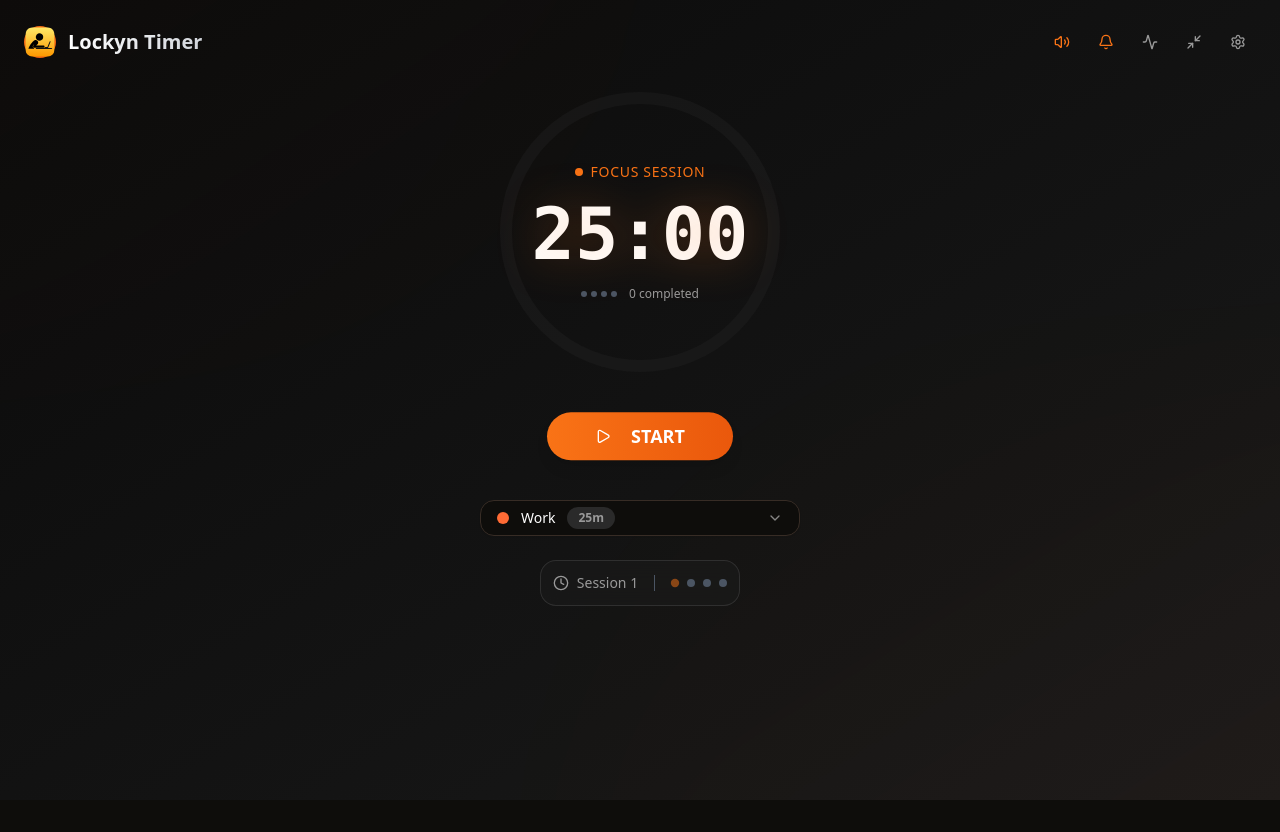
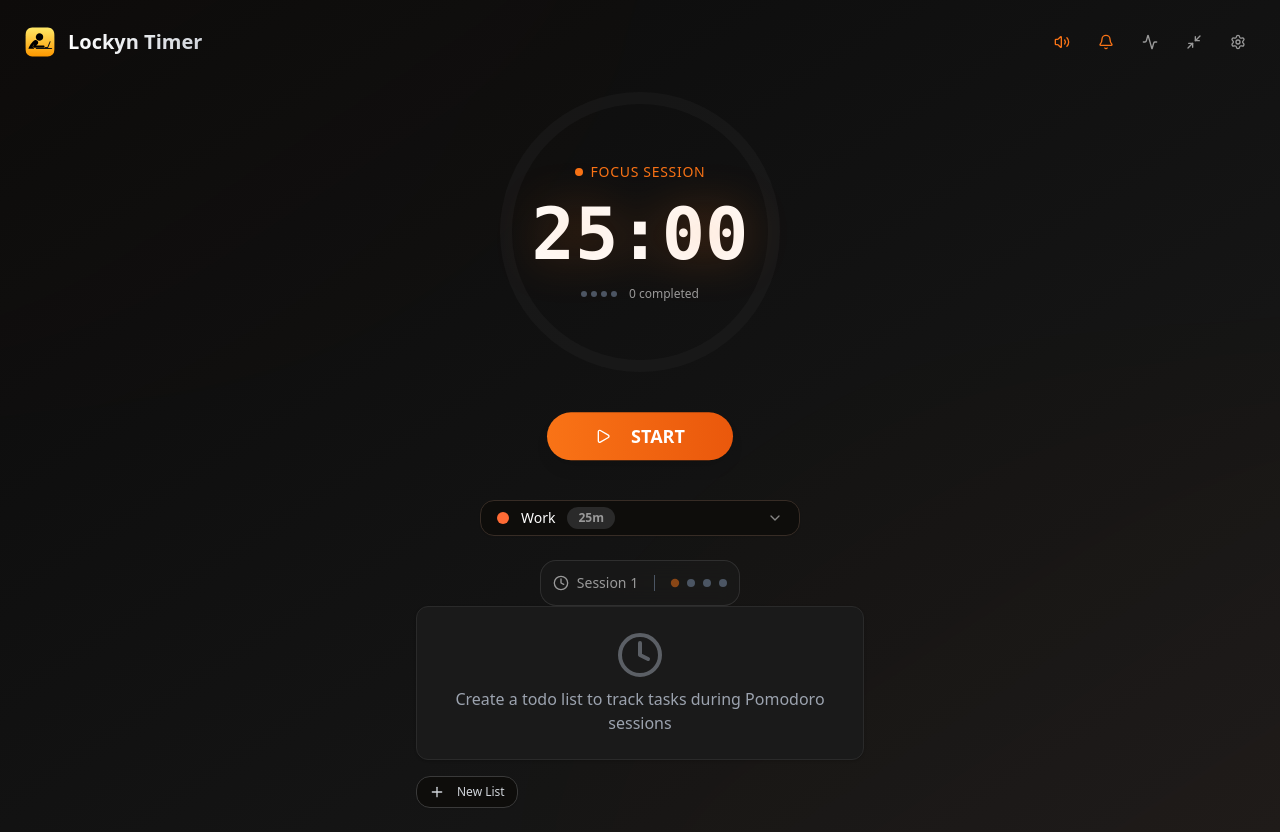
Before and after one commit to ElvinEga/pomodoro-timer, a React (Vite) app: page / in a window 1280 px wide. Before the commit the page ends 800 px from the top, so only its background shows below. Built offline with nearby package versions, Linux system fonts and the light colour scheme; the HTML template or start-up script is replaced by a standard one.

Commit message:
Integrate Todo list with timer
This commit adds a Todo list feature to the timer, allowing users to
manage tasks directly within the timer interface. It includes a quick
todo view and a full todo list. Additionally, it wraps the component
with a TodoProvider.

```diff
--- a/package.json
+++ b/package.json
@@ -30,6 +30,7 @@
     "@tauri-apps/plugin-notification": "^2.3.1",
     "@tauri-apps/plugin-opener": "^2",
     "@tauri-apps/plugin-shell": "^2.3.1",
+    "@types/uuid": "^11.0.0",
     "class-variance-authority": "^0.7.1",
     "clsx": "^2.1.1",
     "date-fns": "^4.1.0",
@@ -38,7 +39,8 @@
     "react": "^19.1.0",
     "react-dom": "^19.1.0",
     "tailwind-merge": "^3.3.1",
-    "tailwindcss-animate": "^1.0.7"
+    "tailwindcss-animate": "^1.0.7",
+    "uuid": "^13.0.0"
   },
   "devDependencies": {
     "@tauri-apps/cli": "^2",
--- a/src/components/Timer/TimerWithNotifications.tsx
+++ b/src/components/Timer/TimerWithNotifications.tsx
@@ -3,6 +3,7 @@ import React, { useState, useEffect, useCallback } from "react";
 import { useTimer } from "@/hooks/useTimer";
 import { useProfileContext, ProfileProvider } from "@/stores/ProfileContext";
 import { useActivityContext, ActivityProvider } from "@/stores/ActivityContext";
+import { TodoProvider } from "@/stores/TodoContext";
 import { CircularProgress } from "./CircularProgress";
 import { TimerDisplay } from "./TimerDisplay";
 import { TimerControls } from "./TimerControls";
@@ -12,6 +13,8 @@ import { DailyLog } from "@/components/ActivityLog/DailyLog";
 import { ActivityCalendar } from "@/components/ActivityLog/ActivityCalendar";
 import { StatisticsCharts } from "@/components/ActivityLog/StatisticsCharts";
 import { EnhancedSettingsModal } from "@/components/Settings/EnhancedSettingsModal";
+import { TodoListView } from "@/components/TodoList/TodoListView";
+import { TodoTimerIntegration } from "@/components/TodoList/TodoTimerIntegration";
 import {
   Settings,
   Minimize2,
@@ -242,7 +245,7 @@ function TimerContent() {
         >
           <div className="flex items-center gap-3">
             <motion.div
-              className="w-8 h-8 bg-gradient-to-br from-orange-500 to-orange-600 rounded-lg flex items-center justify-center"
+              className="w-8 h-8 flex items-center justify-center"
               whileHover={{ scale: 1.05 }}
               whileTap={{ scale: 0.95 }}
             >
@@ -419,6 +422,20 @@ function TimerContent() {
                     )
                   )}
                 </div>
+              </motion.div>
+
+              {/* Todo Integration */}
+              <motion.div
+                initial={{ opacity: 0, y: 20 }}
+                animate={{ opacity: 1, y: 0 }}
+                transition={{ delay: 0.7 }}
+                className="w-full max-w-md space-y-4"
+              >
+                {/* Quick Todo View */}
+                <TodoTimerIntegration />
+
+                {/* Full Todo List */}
+                <TodoListView />
               </motion.div>
             </motion.div>
           ) : (
@@ -651,10 +668,12 @@ function TimerContent() {
 
 export function TimerWithNotifications() {
   return (
-    <ActivityProvider>
-      <ProfileProvider>
-        <TimerContent />
-      </ProfileProvider>
-    </ActivityProvider>
+    <TodoProvider>
+      <ActivityProvider>
+        <ProfileProvider>
+          <TimerContent />
+        </ProfileProvider>
+      </ActivityProvider>
+    </TodoProvider>
   );
 }
```
Also changed, not shown: 1 other file (tests, documents, lock files or other folders).
